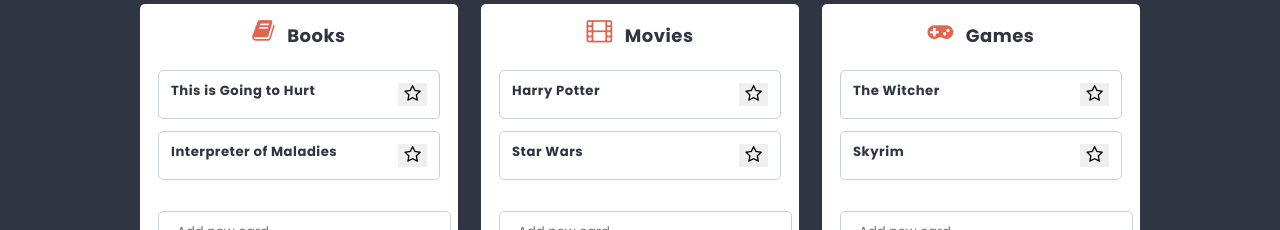
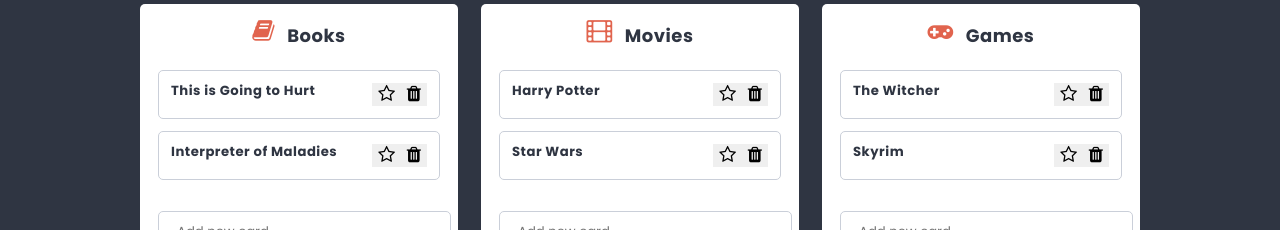
Before and after one commit to grzanek-monika/to-do-list-app, a React (Create React App) app: page /list/1 in a window 1280 px wide. Shown: the part 384-614 px from the top of the page. Built offline with nearby package versions, Linux system fonts and the light colour scheme.

Commit message:
Add case REMOVE_CARD and removeCard action creator, add new buttons to cards and remove function in Card component

```diff
--- a/src/components/Card/Card.js
+++ b/src/components/Card/Card.js
@@ -1,7 +1,7 @@
 import styles from './Card.module.scss';
 import clsx from 'clsx';
 import { useDispatch } from 'react-redux';
-import { toggleCardFavorite } from '../../redux/cardsReducer';
+import { toggleCardFavorite, removeCard } from '../../redux/cardsReducer';
 
 
 const Card = ({title, id, isFavorite}) => {
@@ -9,14 +9,23 @@
     const toggleFavorite = e => {
         e.preventDefault();
         dispatch(toggleCardFavorite(id));
-        console.log('click')
+    }
+
+    const remove = e => {
+        e.preventDefault();
+        dispatch(removeCard(id));
     }
     return (
         <li  className={styles.card}  key={id}>
-            {title}
-            <button onClick={toggleFavorite} className={styles.btnFavorite} >
-                <span className={clsx("fa fa-star-o", isFavorite && styles.isFavorite)}/>
-            </button>
+            <div>{title}</div>
+            <div>
+                <button onClick={toggleFavorite} className={styles.btnFavorite} >
+                    <span className={clsx("fa fa-star-o", isFavorite && styles.isFavorite)}/>
+                </button>
+                <button onClick={remove} className={styles.btnFavorite} >
+                    <span className='fa fa-trash' />
+                </button>
+            </div>
         </li>
     )
 }
--- a/src/redux/cardsReducer.js
+++ b/src/redux/cardsReducer.js
@@ -12,6 +12,7 @@
 const createActionName = actionName => `app/lists/${actionName}`;
 const ADD_CARD = createActionName('ADD_CARD');
 const TOGGLE_CARD_FAVORITE = createActionName('TOGGLE_CARD_FAVORITE');
+const REMOVE_CARD = createActionName('REMOVE_CARD');
 
 
 // action creators
@@ -22,6 +23,8 @@
         return [...statePart, { ...action.payload, id: shortid() }];
       case 'TOGGLE_CARD_FAVORITE':
         return statePart.map(card => (card.id === action.payload) ? { ...card, isFavorite: !card.isFavorite } : card);
+      case 'REMOVE_CARD':
+        return statePart.filter(card => card.id !== action.payload)
       default:
         return statePart;
     }
@@ -29,5 +32,6 @@
 
 export const addCard = payload => ({ type: 'ADD_CARD', payload });
 export const toggleCardFavorite = payload => ({type: 'TOGGLE_CARD_FAVORITE', payload });
+export const removeCard = payload => ({ type: 'REMOVE_CARD', payload })
 
 export default cardsReducer;
```
